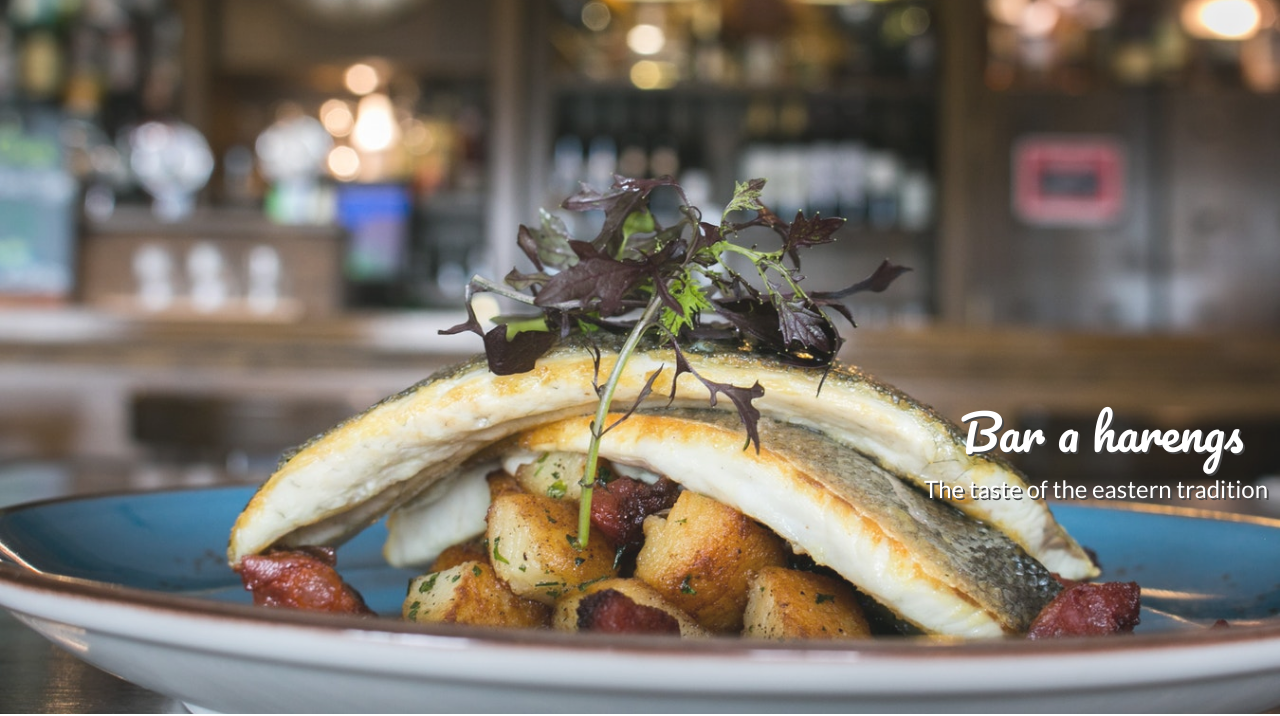
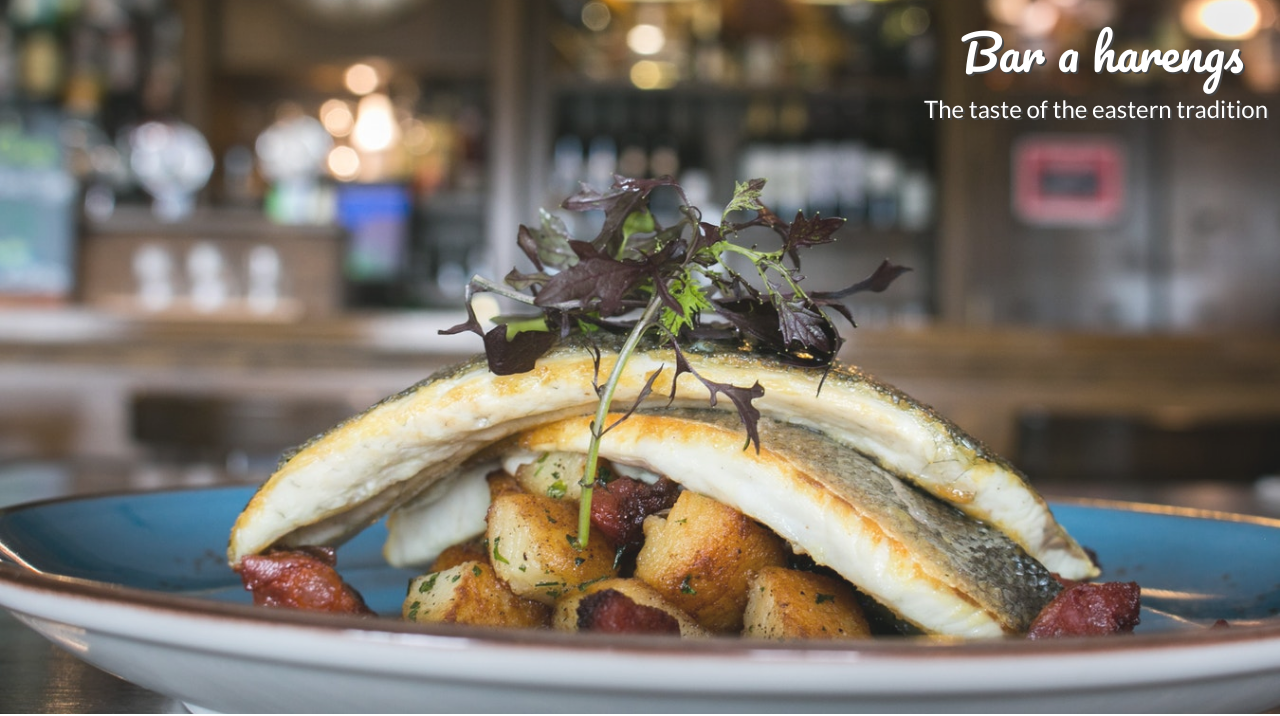
Before and after one commit to Ettrich/Bar-a-Harengs, a website: page index.html in a window 1280 px wide. Shown: the part 86-802 px from the top of the page. Drawn offline with nearby package versions, Linux system fonts and the light colour scheme.

Commit message:
Fixed landscape issues

```diff
--- a/sass/style.scss
+++ b/sass/style.scss
@@ -84,7 +84,9 @@ header {
         float: left;
         top: 200px;
     }
-
+    @media screen and (orientation:landscape) {
+        top:100px;
+    }
 }
 
 .navbar, .navbar-inverse {
```
Also changed, not shown: css/style.css, 1 other file.
